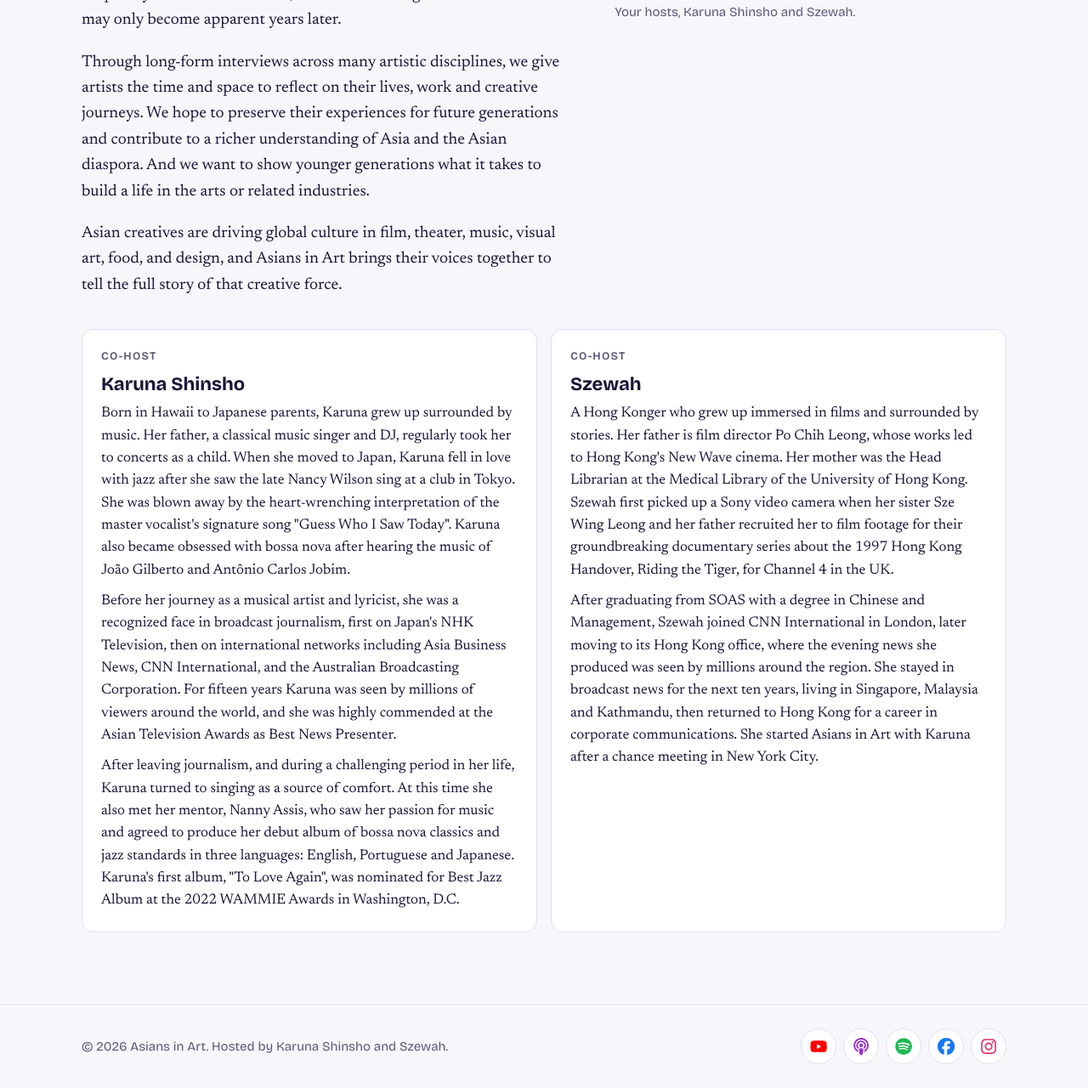
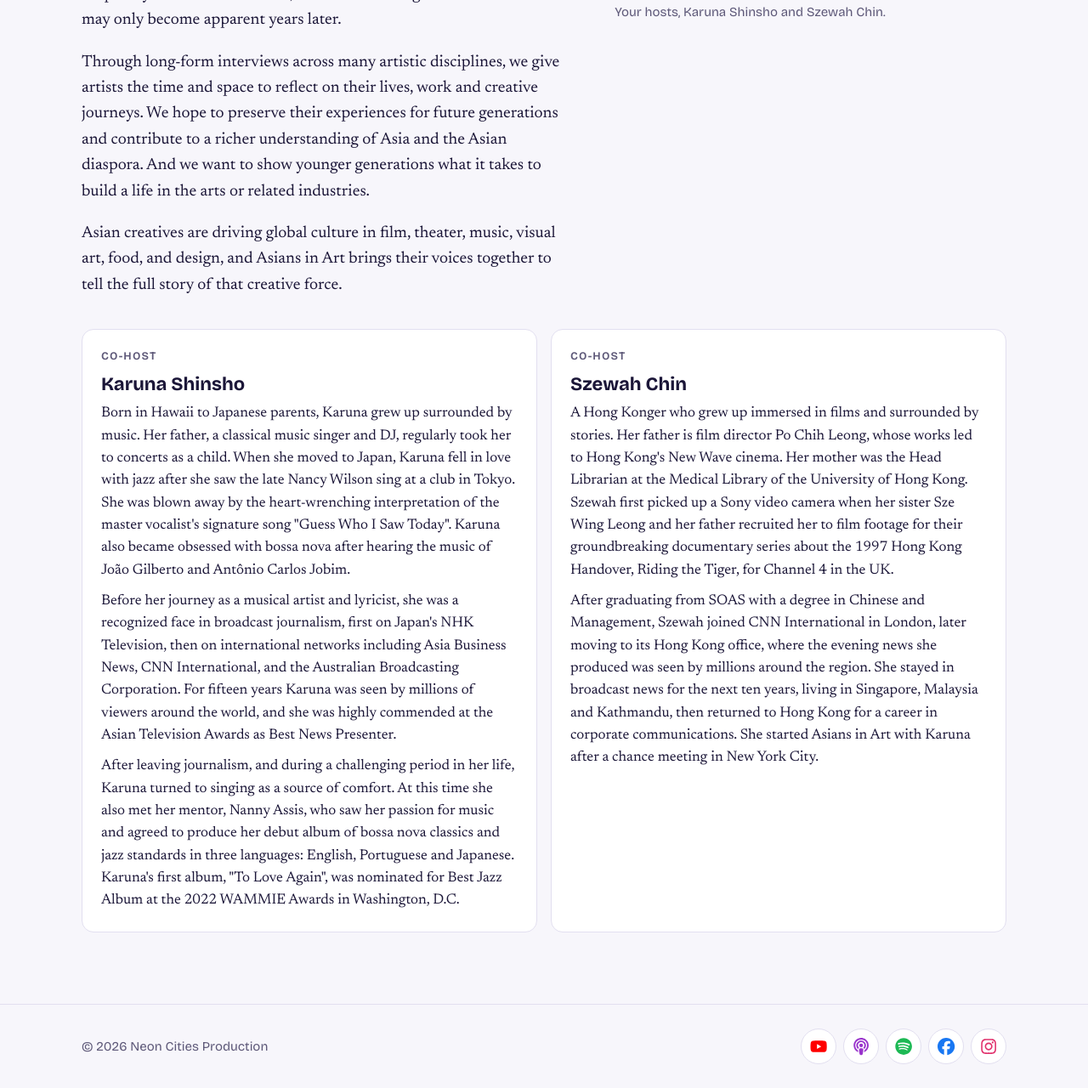
Before and after one commit to szewah/asiansinart, a plain HTML site: page index.html in a window 1280 px wide. Shown: the part 2646-3926 px from the top of the page at 85% size. Drawn offline with nearby package versions, Linux system fonts and the light colour scheme.

Commit message:
Update index.html
Updated name and corrected footer copyright

```diff
--- a/index.html
+++ b/index.html
@@ -123,8 +123,8 @@
           <p>Asian creatives are driving global culture in film, theater, music, visual art, food, and design, and Asians in Art brings their voices together to tell the full story of that creative force.</p>
         </div>
         <figure class="hosts-figure" style="margin:0">
-          <div class="hosts-photo"><img src="hosts.jpg" alt="The co-hosts of Asians in Art, Karuna Shinsho and Szewah, smiling together at a café table" width="1200" height="900" loading="lazy"></div>
-          <figcaption>Your hosts, Karuna Shinsho and Szewah.</figcaption>
+          <div class="hosts-photo"><img src="hosts.jpg" alt="The co-hosts of Asians in Art, Karuna Shinsho and Szewah Chin, smiling together at a café table" width="1200" height="900" loading="lazy"></div>
+          <figcaption>Your hosts, Karuna Shinsho and Szewah Chin.</figcaption>
         </figure>
       </div>
       <div class="hosts">
@@ -137,7 +137,7 @@
         </article>
         <article class="host">
           <span class="eyebrow">Co-host</span>
-          <h3>Szewah</h3>
+          <h3>Szewah Chin</h3>
           <p>A Hong Konger who grew up immersed in films and surrounded by stories. Her father is film director Po Chih Leong, whose works led to Hong Kong's New Wave cinema. Her mother was the Head Librarian at the Medical Library of the University of Hong Kong. Szewah first picked up a Sony video camera when her sister Sze Wing Leong and her father recruited her to film footage for their groundbreaking documentary series about the 1997 Hong Kong Handover, Riding the Tiger, for Channel 4 in the UK.</p>
             <p>After graduating from SOAS with a degree in Chinese and Management, Szewah joined CNN International in London, later moving to its Hong Kong office, where the evening news she produced was seen by millions around the region. She stayed in broadcast news for the next ten years, living in Singapore, Malaysia and Kathmandu, then returned to Hong Kong for a career in corporate communications. She started Asians in Art with Karuna after a chance meeting in New York City.</p>
         </article>
@@ -148,7 +148,7 @@
 
 <footer class="site-foot">
   <div class="wrap">
-    <span>&copy; <span id="year"></span> Asians in Art. Hosted by Karuna Shinsho and Szewah.</span>
+    <span>&copy; <span id="year"></span> Neon Cities Production</span>
     <div class="btn-row" id="footListen"></div>
   </div>
 </footer>
```
